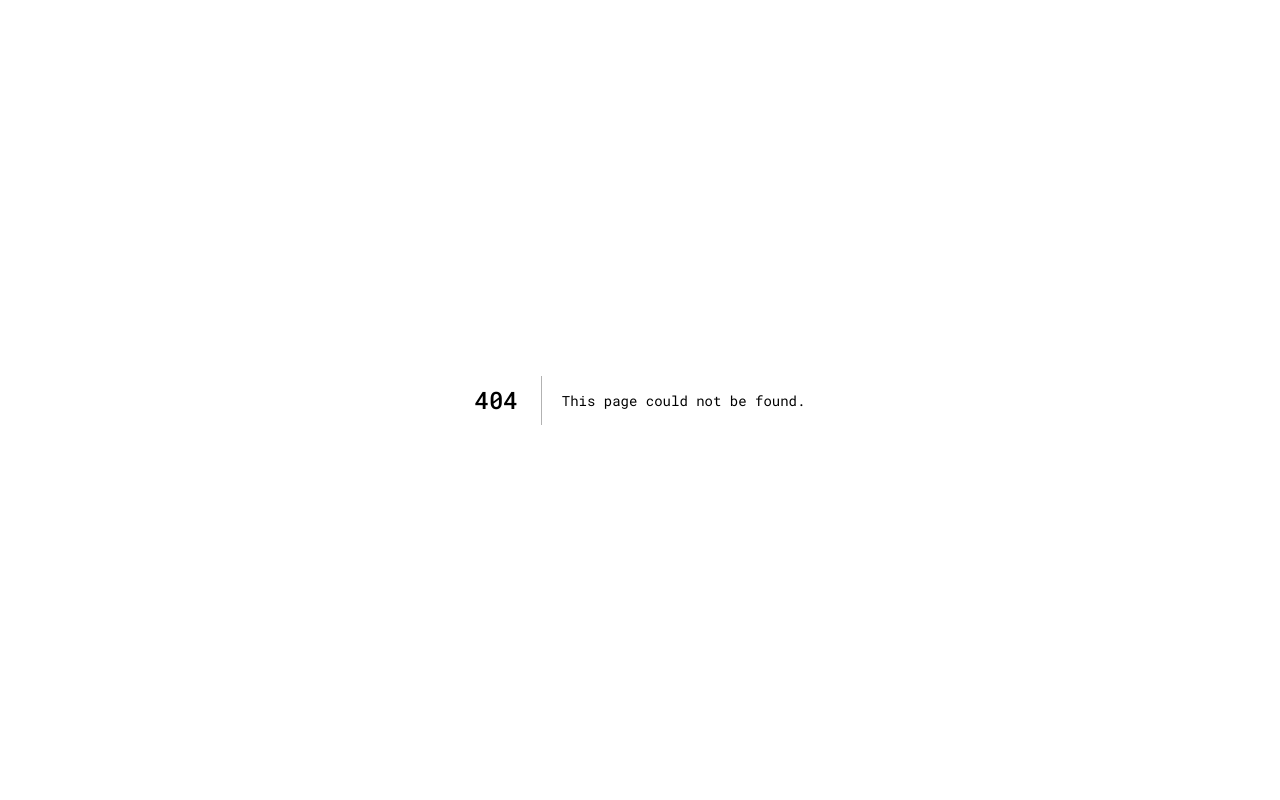
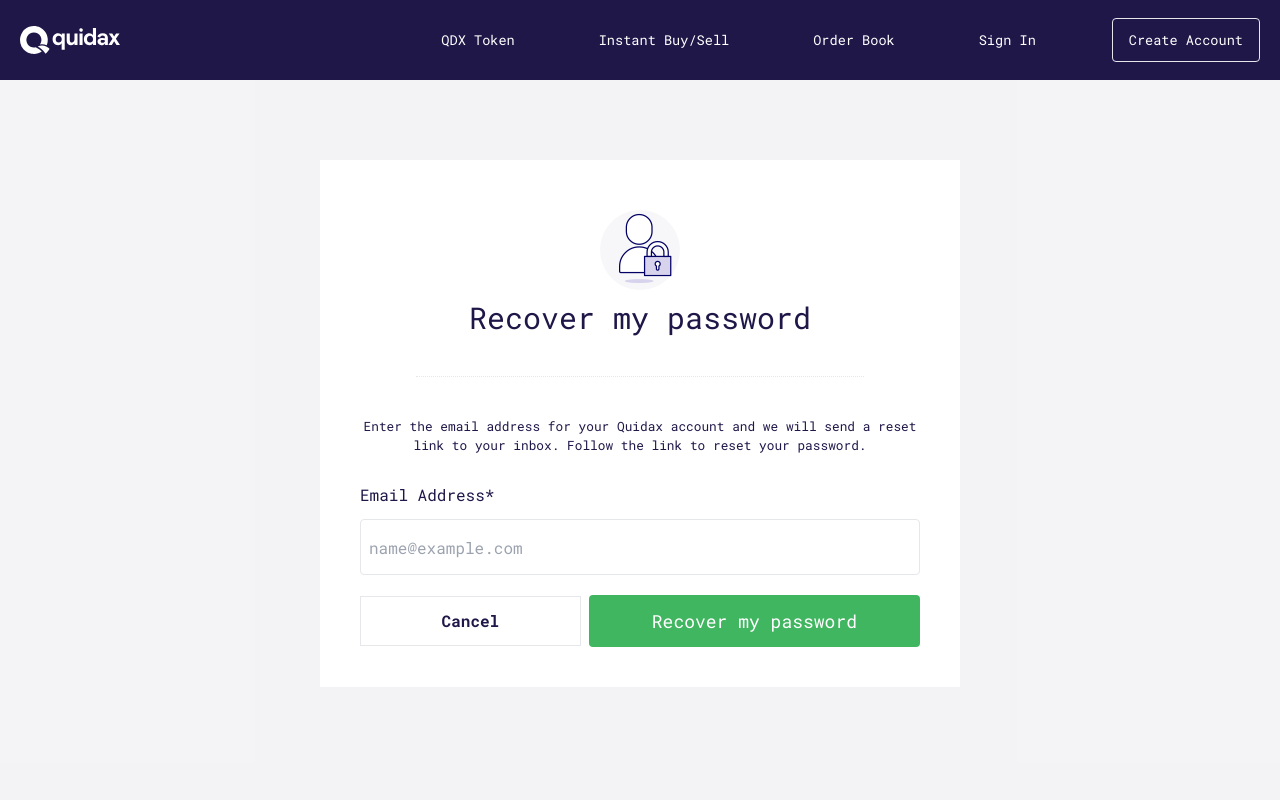
Before and after one commit to chibyk1000/quidax-clone, a Next.js app: page /reset_password in a window 1280 px wide. Before the commit this address had no page. Shown: the top 800 px of the page. Built offline with nearby package versions, Linux system fonts and the light colour scheme.

Commit message:
added a password reset page

```diff
--- a/components/Navbar2.tsx
+++ b/components/Navbar2.tsx
@@ -36,7 +36,7 @@
           </Link>
         </li>
         <li>
-          <Link href="/signp" className=" rounded py-3  border px-4">
+          <Link href="/signup" className=" rounded py-3 z-10 border px-4">
             Create Account
           </Link>
         </li>
--- /dev/null
+++ b/src/pages/reset_password.tsx
@@ -0,0 +1,72 @@
+import Footeer2 from "components/Footeer2";
+import Navbar2 from "components/Navbar2";
+import Head from "next/head";
+import Image from "next/image";
+import Link from "next/link";
+import React, { useState } from "react";
+
+
+const Reset = () => {
+
+  return (
+    <>
+      <Head>
+        <title>Sign In</title>
+        <meta name="description" content="Generated by create next app" />
+        <meta name="viewport" content="width=device-width, initial-scale=1" />
+        <link rel="icon" href="/favicon.ico" />
+      </Head>
+      <div className="bg-primary/5 min-h-screen pt-40">
+        <Navbar2 />
+        <form
+          action=""
+          className="bg-white w-4/5  lg:w-1/2 mx-auto  text-primary p-10 "
+        >
+          <Image
+            src="/images/avatar-neutral-lock-2.png"
+            width={100}
+            height={100}
+            alt="avatar"
+            className="mx-auto"
+          />
+          <h2 className="text-center text-3xl  border-b border-dotted w-[80%] mx-auto pb-10 mb-10">
+            Recover my password
+          </h2>
+
+          <p className="text-center text-[.8rem] my-7">
+            Enter the email address for your Quidax account and we will send a
+            reset link to your inbox. Follow the link to reset your password.
+          </p>
+          <div className="my-3">
+            <label htmlFor="">Email Address*</label>
+            <input
+              type="text"
+              placeholder="name@example.com"
+              className="block focus:outline-none border focus:border-primary pl-2 w-full h-14 rounded mt-3"
+            />
+          </div>
+
+          <div className="flex justify-between mt-5 items-center gap-2 ">
+            <Link
+              href="/reset_password"
+              className="border block py-3 w-2/5 text-center font-bold "
+            >
+              Cancel
+            </Link>
+
+            <button
+              className="block bg-success w-3/5 py-3 rounded  text-white text-lg
+            "
+            >
+              Recover my password
+            </button>
+          </div>
+        </form>
+
+        <Footeer2 />
+      </div>
+    </>
+  );
+};
+
+export default Reset;
--- a/src/pages/signin.tsx
+++ b/src/pages/signin.tsx
@@ -69,15 +69,15 @@
             Create Accounts
           </button>
           <div className="flex justify-between mt-5 items-center">
-            <Link href="/reset-password" className="text-secondary font-bold ">
+            <Link href="/reset_password" className="text-secondary font-bold ">
               Forgot Password
             </Link>
 
             <p className=" text-[.8rem]">
               Not Signed Up yet?{" "}
-              <a href="" className="text-secondary font-bold ">
+              <Link href="/signup" className="text-secondary font-bold ">
                 Create Account
-              </a>{" "}
+              </Link>{" "}
             </p>
           </div>
         </form>
--- a/src/pages/signup.tsx
+++ b/src/pages/signup.tsx
@@ -191,9 +191,9 @@
 
             <p className="mt-5 text-[.8rem]">
               Already have an account?{" "}
-              <a href="" className="text-secondary font-bold ">
+              <Link href="/signin" className="text-secondary font-bold ">
                 Sign In
-              </a>{" "}
+              </Link>{" "}
             </p>
           </form>
         </div>
```
